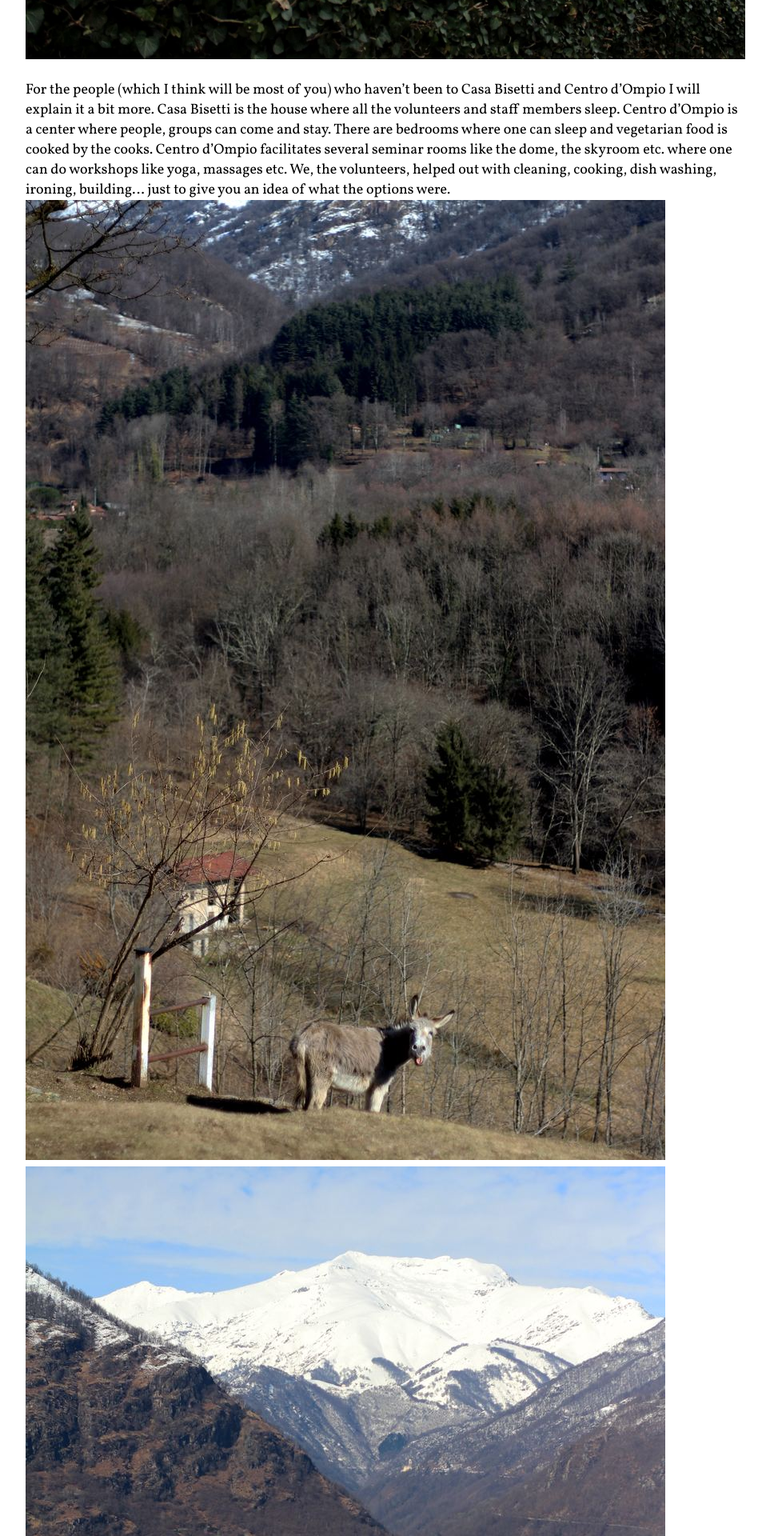
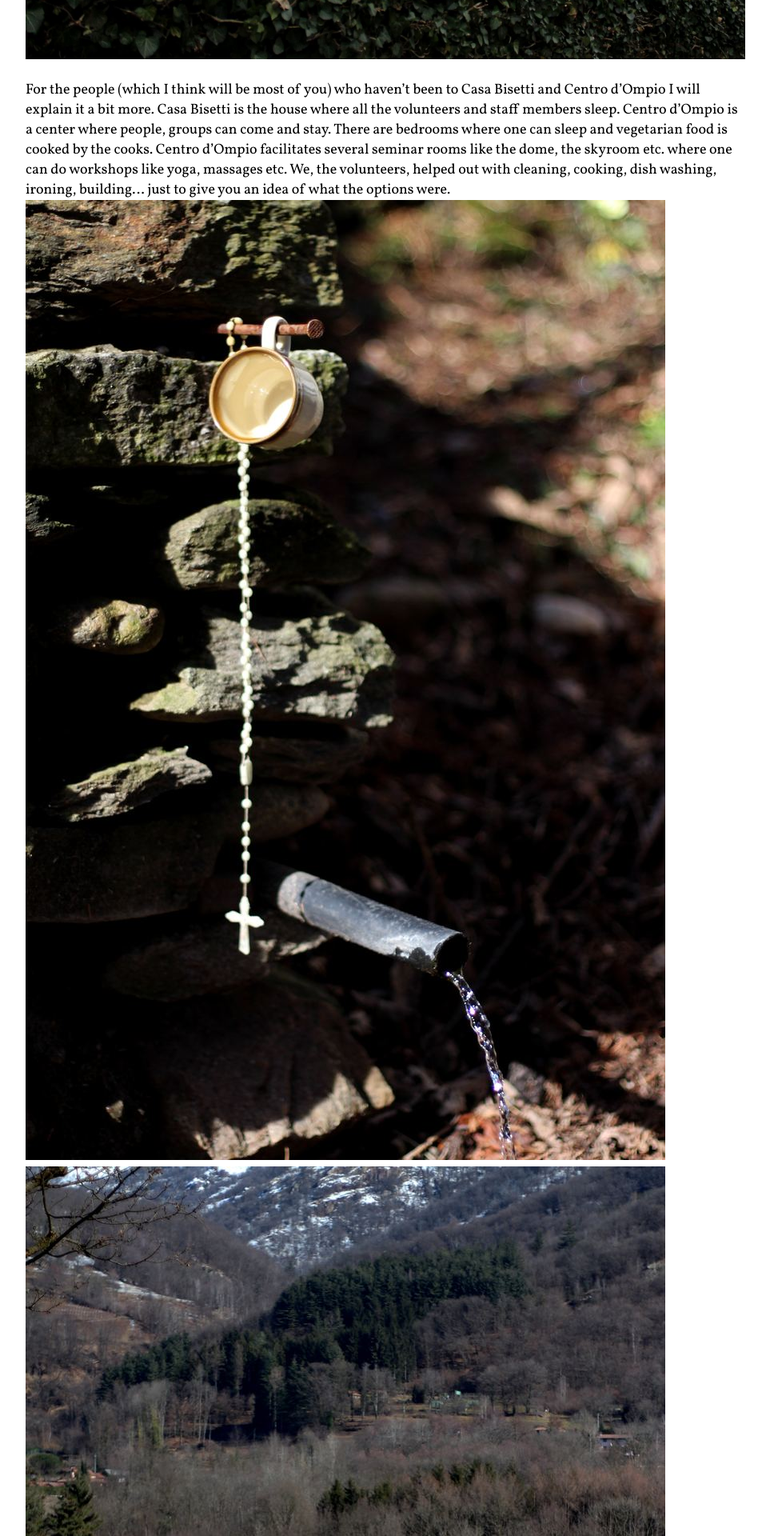
Before and after one commit to TomSmit/a-velvet-uproar, a Jekyll site: the page built from _posts/2015-10-11-casa-bisetti-and-centro-dompio.markdown, in a window 1280 px wide. Shown: the part 1090-3010 px from the top of the page at 80% size, without its empty margins (158-1121 px from the left). Built offline with Jekyll 4.4.1, drawn with Linux system fonts in a browser that asks for light colours; nearby versions of some CDN libraries.

Commit message:
Updated Casa Bisetti And Centro Dompio

```diff
--- a/_posts/2015-10-11-casa-bisetti-and-centro-dompio.markdown
+++ b/_posts/2015-10-11-casa-bisetti-and-centro-dompio.markdown
@@ -9,6 +9,7 @@ tags:
 ![IMG_3576.jpg](/uploads/IMG_3576.jpg) <!--more-->
 
 For the people (which I think will be most of you) who haven’t been to Casa Bisetti and Centro d'Ompio I will explain it a bit more. Casa Bisetti is the house where all the volunteers and staff members sleep. Centro d'Ompio is a center where people, groups can come and stay. There are bedrooms where one can sleep and vegetarian food is cooked by the cooks. Centro d'Ompio facilitates several seminar rooms like the dome, the skyroom etc. where one can do workshops like yoga, massages etc. We, the volunteers, helped out with cleaning, cooking, dish washing, ironing, building… just to give you an idea of what the options were.
+![IMG_3348.jpg](/uploads/IMG_3348.jpg)
 ![IMG_3351.jpg](/uploads/IMG_3351.jpg)
 ![IMG_3387.jpg](/uploads/IMG_3387.jpg)
 During our stay Jennifer from Canada, Maria from Spain, Elisabete from Portugal and Jake from the USA also joined the volunteer group. The group of volunteers was about nine people strong. As you can imagine there was always someone to talk to and to laugh with. Everyone was different and everyone had their own skill to share. We had drum circles, poetry nights, yoga classes in the morning, martial arts, Spanish classes, a photography workshop and an individual reiki session! Along with all those workshops we hiked to nearby towns like Omegna and Orta, we did a group night hike to ‘the cross’ on top of a mountain where we had a stunning view overlooking the lake. We even had an 'Earthship’ presentation from Shanti which was very interesting. During our time there, there were lots of talks about our current system and society. It triggered within me questions, inspiration and a desire to keep exploring.
```
